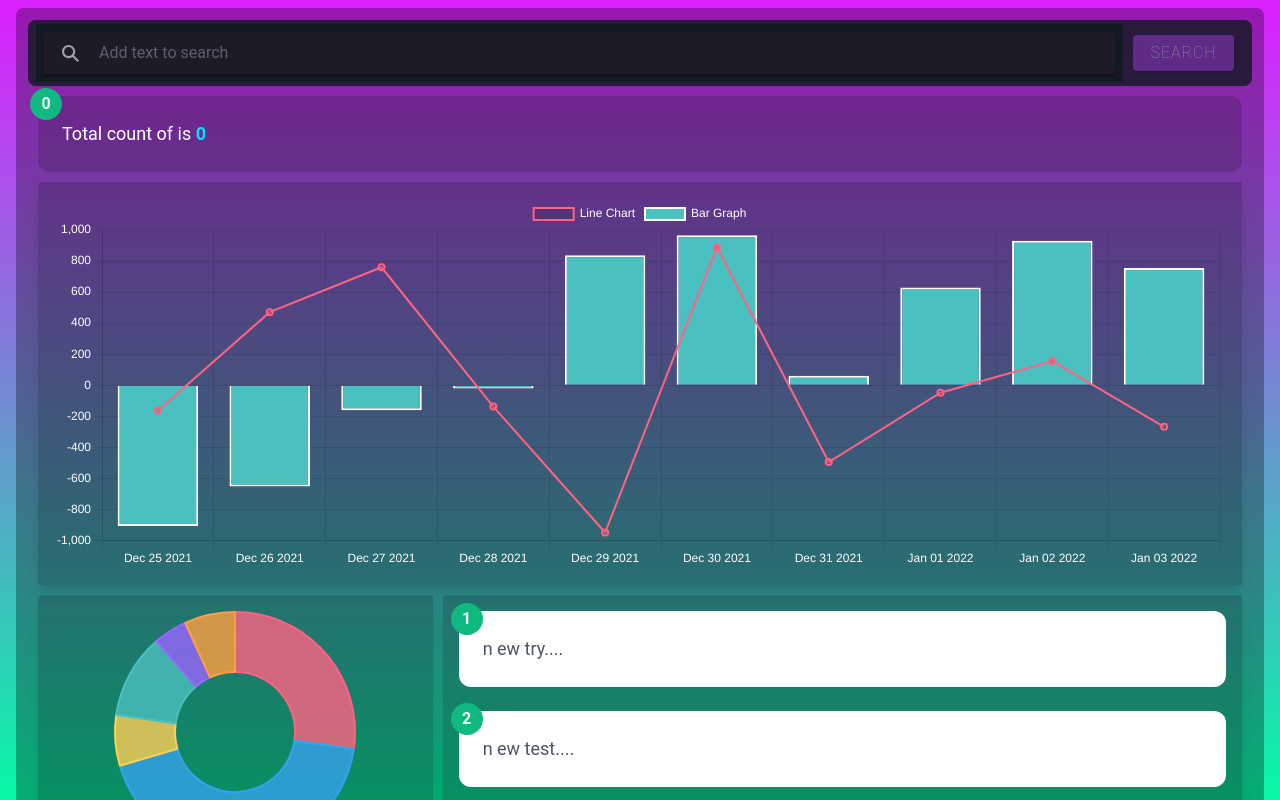
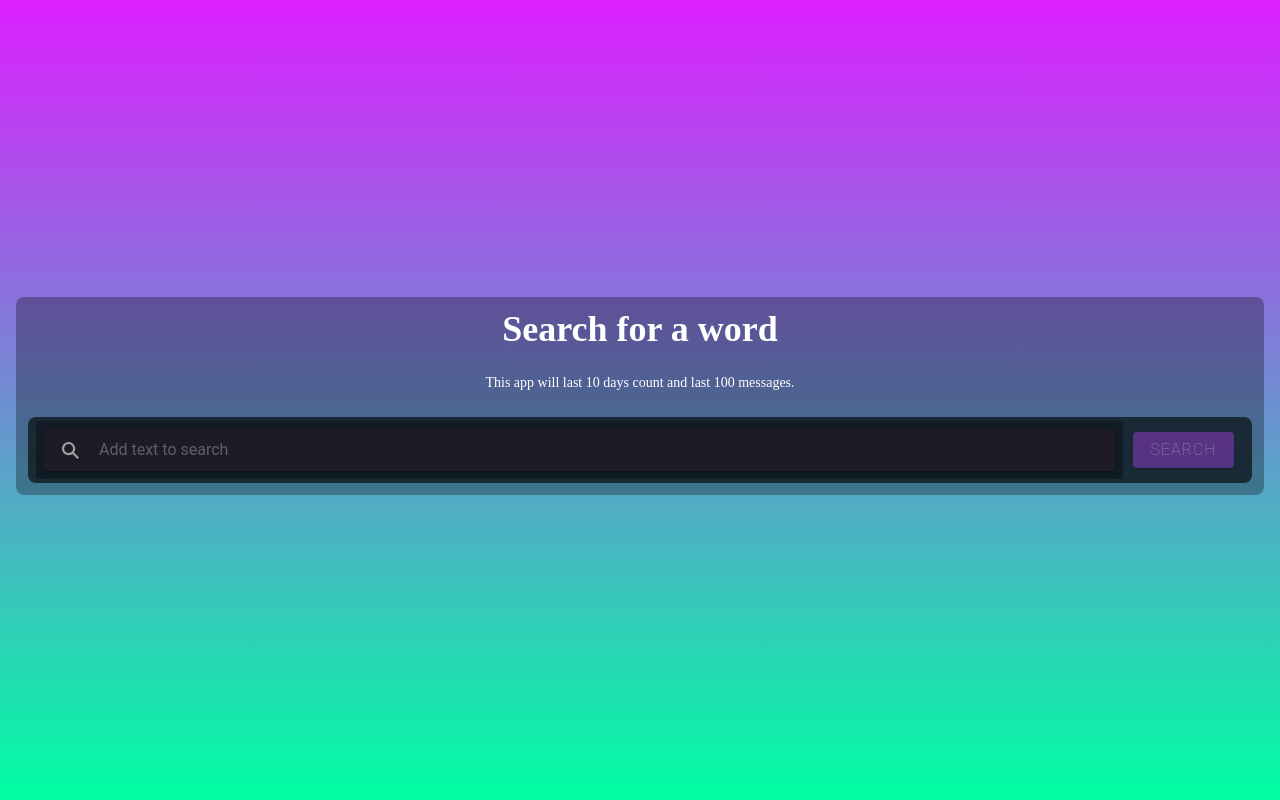
Before and after one commit to TheIncredibleVee/search-ionic-app, a React (Create React App) app: page /home in a window 1280 px wide. Built offline with nearby package versions, Linux system fonts and the light colour scheme.

Commit message:
Almost final

```diff
--- a/src/pages/Home.tsx
+++ b/src/pages/Home.tsx
@@ -33,7 +33,7 @@ const Home: React.FC = () => {
   }
   const [searchText, setSearchText] = useState('');
   const [isLoading, setIsLoading] = useState(false);
-  const [foundResults, setFoundResults] = useState(true);
+  const [foundResults, setFoundResults] = useState(false);
   const [error, setError] = useState("");
   const generateLabels =()=>{
     let date = new Date();
@@ -279,8 +279,8 @@ const Home: React.FC = () => {
           <IonRefresherContent></IonRefresherContent>
         </IonRefresher>
 
-          <div className="min-h-screen bg-gradient-to-b from-tp to-tg flex justify-center items-center p-4 pt-2">
-              <div className={` ${width<=640 ? "w-full":"container"} bg-satin-3 rounded-lg pt-3 pb-6 pr-3 pl-3 max-h-screen xl:pb-3 2xl:pb-2 lg:pb-4`}>
+          <div className="min-h-screen font-sans  bg-gradient-to-b from-tp to-tg flex justify-center items-center p-4 pt-2">
+              <div className={` ${width<=640 ? "w-full":"container"} bg-satin-3 rounded-lg pt-3 pb-6 pr-3 pl-3 h-fit xl:pb-3 2xl:pb-2 lg:pb-4`}>
                 <form>
                   {(!foundResults || isLoading) && (<><h1 className="text-center font-bold text-white text-4xl">{isLoading?<p>Searching for <b className="text-cb">{searchText}</b></p>:'Search for a word'}</h1  >
                     <p className="mx-auto font-normal text-center text-sm my-6 max-w-lg">This app will last 10 days count and last 100 messages.</p></>)}
@@ -295,17 +295,17 @@ const Home: React.FC = () => {
                   <Loader></Loader>
                 </div>)}
                 {!isLoading && foundResults && width>1536 && (
-                  <Display chartData={chartData} doughnutData={doughnutData} position='bottom' height={60} total={total} totalCountHeight={18}></Display>
+                  <Display chartData={chartData} doughnutData={doughnutData} position='bottom' height={65} total={total} totalCountHeight={18}></Display>
                 )}
                 {!isLoading && foundResults && width<=1536 && width>1280 && (
-                  <Display chartData={chartData} doughnutData={doughnutData} position='bottom' height={95} total={total} totalCountHeight={22}></Display>
+                  <Display chartData={chartData} doughnutData={doughnutData} position='bottom' height={75} total={total} totalCountHeight={22}></Display>
                 )}
                 {!isLoading && foundResults && width<=1280 && width>1024 && (
-                  <Display chartData={chartData} doughnutData={doughnutData} position='bottom' height={120} total={total} totalCountHeight={25}></Display>
+                  <Display chartData={chartData} doughnutData={doughnutData} position='bottom' height={100} total={total} totalCountHeight={25}></Display>
 
                 )}
                 {!isLoading && foundResults && width<=1024 && width>768 && (
-                  <Display chartData={chartData} doughnutData={doughnutData} position='bottom' height={175} total={total} totalCountHeight={28}></Display>
+                  <Display chartData={chartData} doughnutData={doughnutData} position='bottom' height={100} total={total} totalCountHeight={28}></Display>
 
                 )}
                 {!isLoading && foundResults && width<=768 && width>640 && (
@@ -313,7 +313,7 @@ const Home: React.FC = () => {
 
                 )}
                 {!isLoading && foundResults && width<=640  && (
-                  <MobileDisplay chartData={chartData} doughnutData={doughnutData} position='right' height={250} total={total} totalCountHeight={30}></MobileDisplay>
+                  <MobileDisplay chartData={chartData} doughnutData={doughnutData} position='right' height={275} total={total} totalCountHeight={30}></MobileDisplay>
                 )}
                 {!isLoading && !foundResults && error!==''  && (
                   <div className="relative mt-6 bg-red-100 p-6 rounded-xl">
--- a/src/pages/ViewMessage.tsx
+++ b/src/pages/ViewMessage.tsx
@@ -34,7 +34,7 @@ function ViewMessage() {
       <IonHeader translucent>
         <IonToolbar>
           <IonButtons slot="start">
-            <IonBackButton text="Inbox" defaultHref="/home"></IonBackButton>
+            <IonBackButton text="Back" defaultHref="/home"></IonBackButton>
           </IonButtons>
         </IonToolbar>
       </IonHeader>
@@ -43,7 +43,7 @@ function ViewMessage() {
         {message ? (
           <>
 
-            <div className="ion-padding">
+            <div className="ion-padding font-sans">
               <h1>Message</h1>
               <p>{msgArr?.map( (w, idx) =>{
                 return <span key={idx}>{w}<b className="text-cb">{word}</b></span>
--- a/tailwind.config.js
+++ b/tailwind.config.js
@@ -1,4 +1,15 @@
 const defaultTheme = require('tailwindcss/defaultTheme')
+
+const fontFamily = defaultTheme.fontFamily;
+fontFamily['sans'] = [
+  'Montserrat', // <-- Roboto is a default sans font now
+  'Poppins',
+];
+fontFamily['serif'] = [
+  'Montserrat', // <-- Roboto is a default sans font now
+  'Poppins',
+];
+
 
 module.exports = {
   purge: [
@@ -6,6 +17,7 @@ module.exports = {
   ],
   darkMode: 'class', // or 'media' or 'class'
   theme: {
+    fontFamily: fontFamily,
     screens: {
       'xs': '360px',
       ...defaultTheme.screens,
```
